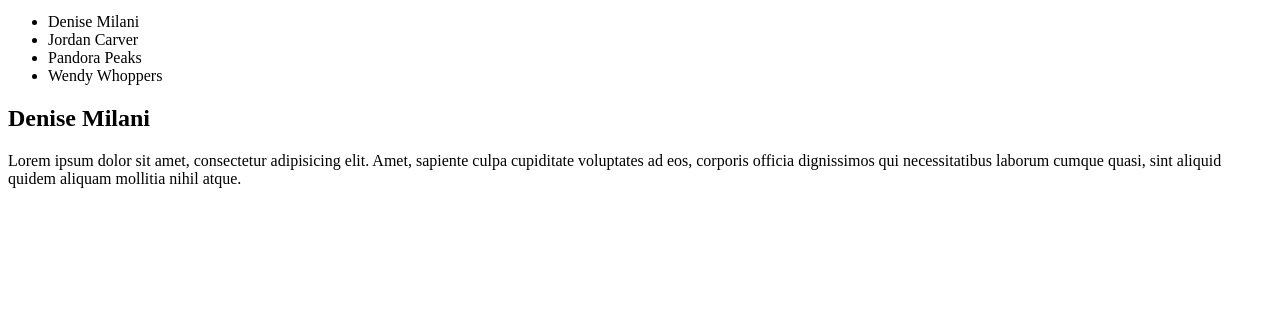
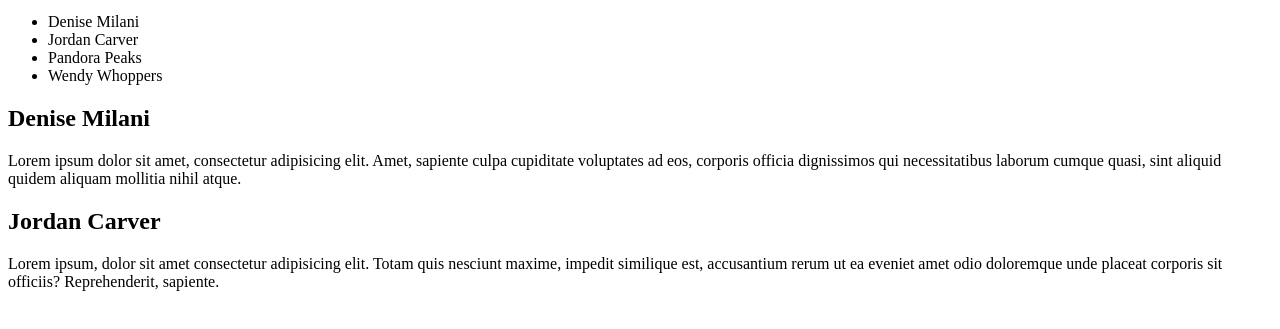
Before and after one commit to BiscuitsAndGuitar/git-project-5, a plain HTML site: page index.html in a window 1280 px wide. Shown: the part 119-448 px from the top of the page. Drawn offline with Linux system fonts and the light colour scheme.

Commit message:
jordan carver paragraph added

```diff
--- a/index.html
+++ b/index.html
@@ -28,5 +28,12 @@
       Lorem ipsum dolor sit amet, consectetur adipisicing elit. Amet, sapiente culpa cupiditate voluptates ad eos, corporis
       officia dignissimos qui necessitatibus laborum cumque quasi, sint aliquid quidem aliquam mollitia nihil atque.
     </p>
+
+    <h2>Jordan Carver</h2>
+
+    <p>
+      Lorem ipsum, dolor sit amet consectetur adipisicing elit. Totam quis nesciunt maxime, impedit similique est, accusantium
+      rerum ut ea eveniet amet odio doloremque unde placeat corporis sit officiis? Reprehenderit, sapiente.
+    </p>
   </body>
 </html>
```
